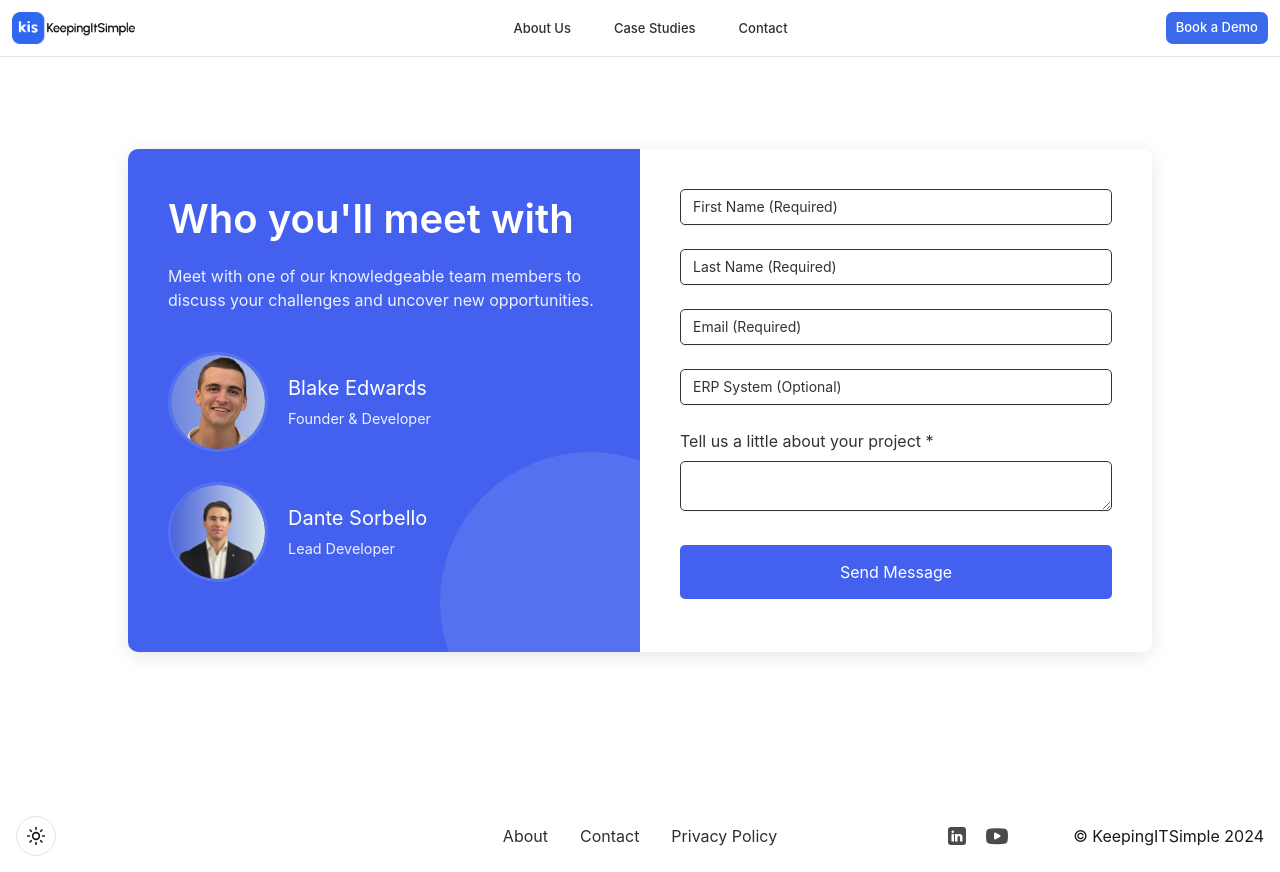
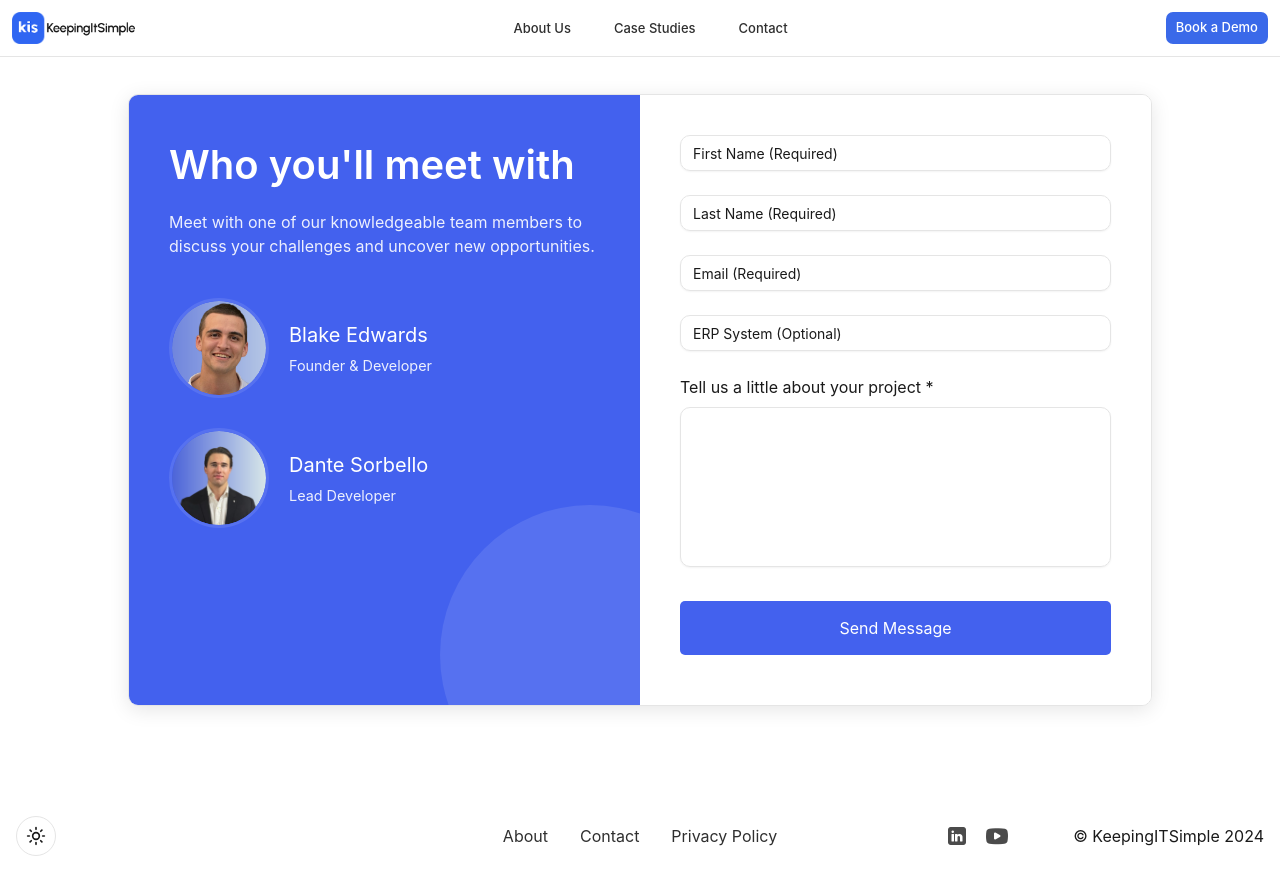
Before and after one commit to ericjiji3/keepITsimple, a Next.js app: page /contact in a window 1280 px wide. Built offline with nearby package versions, Linux system fonts and the light colour scheme.

Commit message:
hotttfix

```diff
--- a/src/app/globals.css
+++ b/src/app/globals.css
@@ -189,7 +189,7 @@ body {
   --muted-foreground: #a1a1aa;
   --card: #1e1e1e;
   --card-foreground: #f5f5f5;
-  --border: #2d2d2d;
+  --border: #636363;
   --faq-border: #3c3c3c;
   --input: #1e1e1e;
   --ring: rgba(129, 140, 248, 0.3);
--- a/src/components/Contact.js
+++ b/src/components/Contact.js
@@ -160,7 +160,7 @@ export default function Contact(props) {
                 <form ref={form} onSubmit={sendEmail}>
                     <div className="form-group">
                         <Input
-                            className={`${fnameErr ? "error" : ""} text-sm`}
+                            className={`${fnameErr ? "error" : ""} text-sm form-input`}
                             placeholder="First Name (Required)"
                             type="text"
                             id="fname"
@@ -173,7 +173,7 @@ export default function Contact(props) {
                     <div className="form-group">
 
                         <Input
-                            className={`${lnameErr ? "error" : ""} text-sm`}
+                            className={`${lnameErr ? "error" : ""} text-sm form-input`}
                             placeholder="Last Name (Required)"
                             type="text"
                             id="lname"
@@ -185,7 +185,7 @@ export default function Contact(props) {
 
                     <div className="form-group">
                         <Input
-                            className={`${emailErr ? "error" : ""} text-sm`}
+                            className={`${emailErr ? "error" : ""} text-sm form-input`}
                             placeholder="Email (Required)"
                             type="text"
                             id="email"
@@ -197,7 +197,7 @@ export default function Contact(props) {
 
                     <div className="form-group">
                         <Input
-                            className={`text-sm`}
+                            className={`text-sm form-input`}
                             placeholder="ERP System (Optional)"
                             type="text"
                             id="erp"
@@ -213,7 +213,7 @@ export default function Contact(props) {
                     <div className="form-group">
                         <label>Tell us a little about your project *</label>
                         <textarea
-                        className="flex w-full rounded-md border border-input bg-transparent px-3 py-1 shadow-sm transition-colors file:border-0 file:bg-transparent file:text-sm file:font-medium file:text-foreground placeholder:text-muted-foreground focus-visible:outline-none focus-visible:ring-1 focus-visible:ring-ring disabled:cursor-not-allowed disabled:opacity-50 md:text-sm text-sm"
+                        className="flex w-full rounded-md border border-input bg-transparent px-3 py-1 shadow-sm transition-colors file:border-0 file:bg-transparent file:text-sm file:font-medium file:text-foreground placeholder:text-muted-foreground focus-visible:outline-none focus-visible:ring-1 focus-visible:ring-ring disabled:cursor-not-allowed disabled:opacity-50 md:text-sm text-sm form-input textarea-contact"
                             name="comments"
                             id="comments"
                             value={message}
--- a/src/components/css/Contact.css
+++ b/src/components/css/Contact.css
@@ -51,6 +51,8 @@
   border-radius: 10px;
   overflow: hidden;
   box-shadow: 0 4px 20px rgba(0, 0, 0, 0.1);
+  border: 1px solid var(--border);
+  border-radius: 10px;
 }
 
 /* Left side - Team section */
@@ -132,7 +134,7 @@
 .contact-form-section {
   flex: 1;
   padding: 40px;
-  background-color: white;
+  background-color: var(--container-background);
 }
 
 .form-group {
@@ -225,7 +227,7 @@ select::-ms-expand {
 }
 
 /* Responsive adjustments */
-@media (max-width: 768px) {
+@media (max-width: 960px) {
   select {
     padding: 12px;
     font-size: 0.9rem;
@@ -414,3 +416,18 @@ label {
     right: -50px;
   }
 }
+
+.form-group label{
+  color: var(--foreground);
+}
+
+.form-input{
+  border: 1px solid var(--border);
+  border-radius: 10px;
+  color: var(--foreground);
+}
+
+.textarea-contact{
+height: 10rem;
+resize: none;
+}
```
